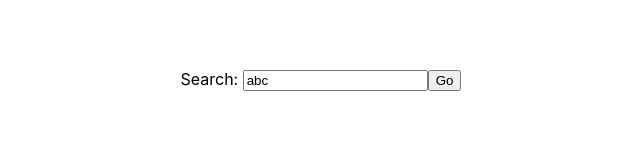
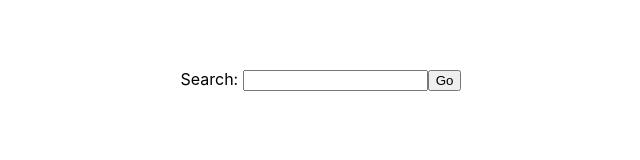
Before and after one commit to msd-code-academy/react-workshop, a React (Create React App) app in the folder 00-props-state/search-example/: page / in a window 1280 px wide. Shown: the part 320-480 px from the top of the page, without its empty margins (319-959 px from the left). Built offline with nearby package versions, Linux system fonts and the light colour scheme.

Commit message:
04-router, use a dummy implementation to explain that state can live in url

```diff
--- a/00-props-state/search-example/src/App.js
+++ b/00-props-state/search-example/src/App.js
@@ -1,4 +1,5 @@
 import React, {PureComponent} from 'react';
+import {withRouter} from './router';
 import './App.css';
 
 const fakeRes1 = [{title: 'Result 1', body: 'Long Description'}]
@@ -29,9 +30,22 @@ const Search = ({query, submittedQuery, results, onChange, onSubmit}) => (
 
 class SearchLogic extends PureComponent {
   state = {
-    query: 'abc',
+    query: this.props.route || '',
     submittedQuery: '',
     results: []
+  }
+
+  componentDidMount() {
+    if (this.props.route) {
+      this.handleSubmit()
+    }
+  }
+
+  componentWillReceiveProps(nextProps) {
+    if(this.props.route !== nextProps.route) {
+      this.setState({query: nextProps.route})
+      this.handleSubmit()
+    }
   }
 
   handleChange = (e) => {
@@ -39,7 +53,7 @@ class SearchLogic extends PureComponent {
   }
 
   handleSubmit = (e) => {
-    e.preventDefault()
+    e && e.preventDefault()
     this.setState((state) => ({submittedQuery: state.query, results: []}))
     // fake API call
     setTimeout(() => {
@@ -55,16 +69,24 @@ class SearchLogic extends PureComponent {
 }
 
 class App extends PureComponent {
+  createHandlerSubmit = (newRoute) => (e) => {
+    const {changeRoute} = this.props // from withRouter
+    changeRoute(newRoute)
+  }
+
   render() {
+    const {route} = this.props
     return (
       <div className="App">
-        <SearchLogic>
-          {({query, submittedQuery, results, handleChange, handleSubmit}) => (
+        <SearchLogic route={route}>
+          {({query, submittedQuery, results, handleChange}) => (
             <>
               <header className="App-header">
                 logo, navigation, ... {results.length ? `Showing ${results.length} results` : null}
               </header>
-              <Search {...{query, submittedQuery, results}} onChange={handleChange} onSubmit={handleSubmit}/>
+              <Search {...{query, submittedQuery, results}}
+                onChange={handleChange}
+                onSubmit={this.createHandlerSubmit(query)}/>
               <footer>
                 MIT License
                 {submittedQuery &&
@@ -79,4 +101,6 @@ class App extends PureComponent {
   }
 }
 
-export default App;
+const AppWithRouter = withRouter(App)
+
+export default AppWithRouter;
--- /dev/null
+++ b/00-props-state/search-example/src/router.js
@@ -0,0 +1,30 @@
+import React from 'react';
+
+export const withRouter = (Component) => {
+  // dummy example, do NOT use in real life
+  return class extends React.Component {
+    constructor(props) {
+      super(props)
+      this.state = {route: window.location.hash.substr(1)}
+      window.onhashchange = this.readRoute
+    }
+
+    readRoute = () => {
+      const route = window.location.hash.substr(1)
+      if (this.state.route !== route) {
+        this.setState({route})
+      }
+    }
+
+    changeRoute = (route) => {
+      window.location.hash = route
+      this.setState({route})
+    }
+
+    render() {
+      const {route} = this.state
+      const {changeRoute} = this
+      return <Component {...{route, changeRoute, ...this.props}}/>
+    }
+  }
+}
```
Also changed, not shown: 1 other file (tests, documents, lock files or other folders).
